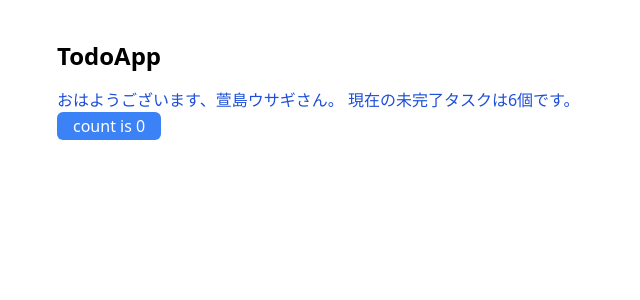
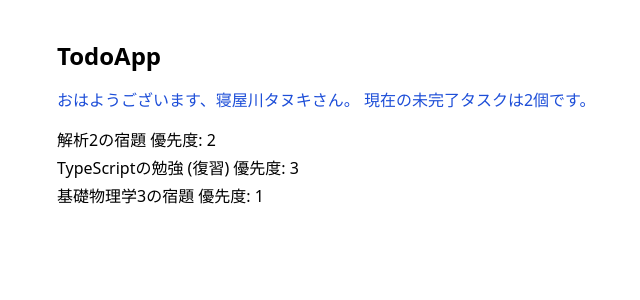
Before and after one commit to ksk-117/react-todo-app, a React (Vite) app: page / in a window 1280 px wide. Shown: the top 300 px of the page, without its empty margins (247-887 px from the left). Built offline with nearby package versions, Linux system fonts and the light colour scheme.

Commit message:
依存関係にFontAwesome、date-fns、dayjs、uuidを追加し、TodoListコンポーネントを作成。Appコンポーネントを更新して未完了タスクの数を表示。

```diff
--- a/src/App.tsx
+++ b/src/App.tsx
@@ -1,22 +1,26 @@
 import { useState } from "react";
+import { Todo } from "./types";
+import { initTodos } from "./initTodos";
 import WelcomeMessage from "./WelcomeMessage";
+import TodoList from "./TodoList";
 
 const App = () => {
-  const [count, setCount] = useState(0);
-  const countUp = () => {
-    const newCount = count + 1;
-    setCount(newCount);
-  };
+  const [todos, setTodos] = useState<Todo[]>(initTodos);
+  const uncompletedCount = initTodos.filter(
+    (todo: Todo) => !todo.isDone
+  ).length; // 未完了タスクの数え上げ
+  console.log(JSON.stringify(todos, null, 2));
+
   return (
     <div className="mx-4 mt-10 max-w-2xl md:mx-auto">
       <h1 className="mb-4 text-2xl font-bold">TodoApp</h1>
-      <WelcomeMessage name="萱島ウサギ" uncompletedCount={6} />
-      <button
-        className="rounded-md bg-blue-500 px-4 py-0.5 text-white hover:bg-blue-700"
-        onClick={countUp}
-      >
-        count is {count}
-      </button>
+      <div className="mb-4">
+        <WelcomeMessage
+          name="寝屋川タヌキ"
+          uncompletedCount={uncompletedCount}
+        />
+      </div>
+      <TodoList todos={todos} />
     </div>
   );
 };
--- /dev/null
+++ b/src/TodoList.tsx
@@ -0,0 +1,25 @@
+import React from "react";
+import { Todo } from "./types";
+
+type Props = {
+  todos: Todo[];
+};
+
+const TodoList = (props: Props) => {
+  const todos = props.todos;
+  return (
+    <div className="space-y-1">
+      <div>
+        {todos[0].name} 優先度: {todos[0].priority}
+      </div>
+      <div>
+        {todos[1].name} 優先度: {todos[1].priority}
+      </div>
+      <div>
+        {todos[2].name} 優先度: {todos[2].priority}
+      </div>
+    </div>
+  );
+};
+
+export default TodoList;
--- /dev/null
+++ b/src/initTodos.ts
@@ -0,0 +1,26 @@
+import { Todo } from "./types";
+import { v4 as uuid } from "uuid"; // v4 を uuid という名前でインポート
+
+export const initTodos: Todo[] = [
+  {
+    id: uuid(), // UUID v4 を生成してIDにセット
+    name: "解析2の宿題",
+    isDone: false,
+    priority: 2,
+    deadline: new Date(2024, 10, 2, 17, 30),
+  },
+  {
+    id: uuid(),
+    name: "TypeScriptの勉強 (復習)",
+    isDone: true,
+    priority: 3,
+    deadline: null, // このTodoには期限を設定しない
+  },
+  {
+    id: uuid(),
+    name: "基礎物理学3の宿題",
+    isDone: false,
+    priority: 1,
+    deadline: new Date(2024, 10, 11),
+  },
+];
--- /dev/null
+++ b/src/types.ts
@@ -0,0 +1,7 @@
+export type Todo = {
+  id: string;
+  name: string;
+  isDone: boolean;
+  priority: number;
+  deadline: Date | null; // 注意
+};
```
Also changed, not shown: package.json (+10 -1 lines), 1 other file (tests, documents, lock files or other folders).
